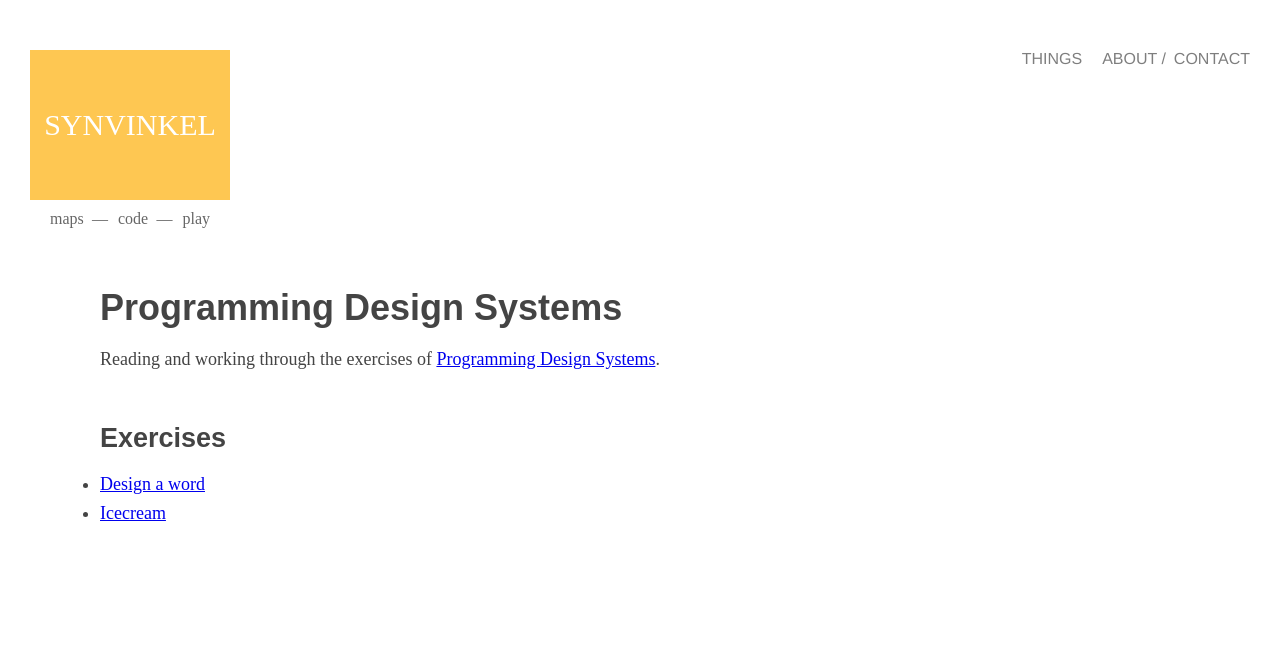
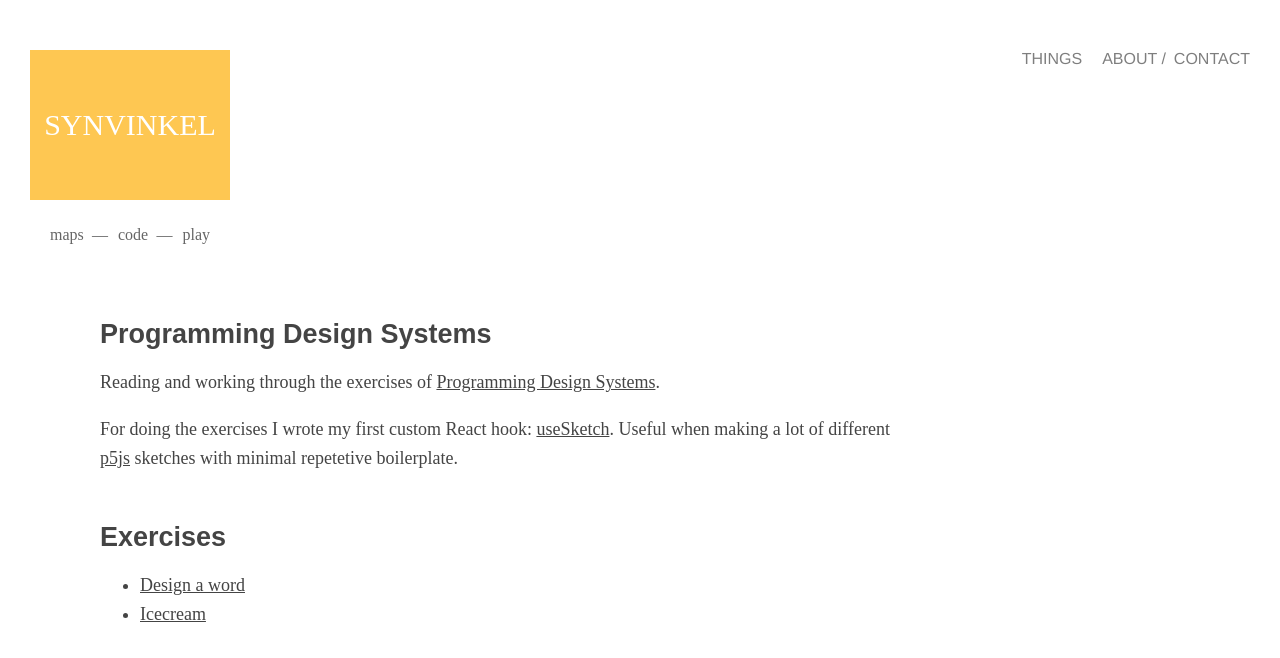
Before and after one commit to synvinkel/synvinkel-next, a Next.js app: page /code/designsystems in a window 1280 px wide. Shown: the top 658 px of the page. Built offline with nearby package versions, Linux system fonts and the light colour scheme.

Commit message:
link to useSketch gist

```diff
--- a/components/Layout.js
+++ b/components/Layout.js
@@ -9,9 +9,12 @@ const withLayout = (Page, title) => {
             <Page />
             <style jsx global>{`
 
-* {
+html, body {
     margin: 0;
     padding: 0;
+}
+
+* {
     box-sizing: border-box;
 }
 main {
--- a/pages/code/designsystems/index.js
+++ b/pages/code/designsystems/index.js
@@ -19,10 +19,16 @@ const Page = () => {
 
             <main>
 
+                <article>
+
                     <h1>Programming Design Systems</h1>
 
                     <p>
                         Reading and working through the exercises of <a href="https://programmingdesignsystems.com/">Programming Design Systems</a>.
+                </p>
+
+                    <p>
+                        For doing the exercises I wrote my first custom React hook: <a href="https://gist.github.com/johnniehard/088052713d73b6f319c43e6fa69259e1#file-usesketch-js">useSketch</a>. Useful when making a lot of different <a href="https://p5js.org/">p5js</a> sketches with minimal repetetive boilerplate.
                 </p>
 
                     <h2>Exercises</h2>
@@ -39,6 +45,7 @@ const Page = () => {
                             </Link>
                         </li>
                     </ul>
+                </article>
             </main>
         </div>
 
```
Lines whose indentation alone changed are shown as unchanged.
